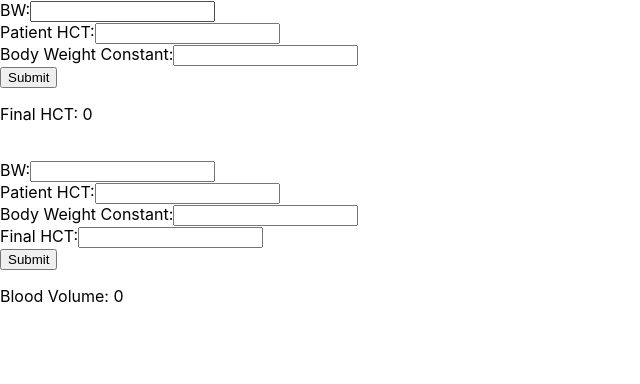
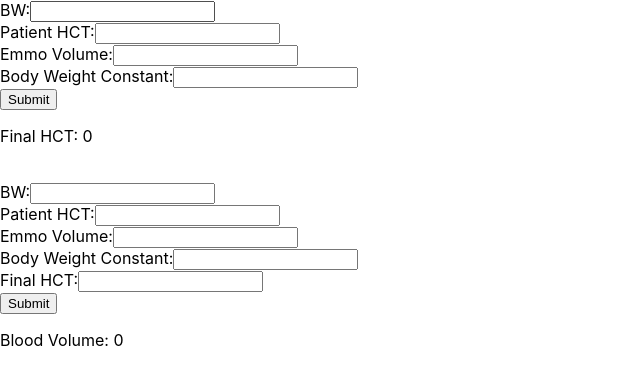
Before and after one commit to esotericelf/finalHCT, a React (Create React App) app: page / in a window 1280 px wide. Shown: the top 384 px of the page, without its empty margins (0-640 px from the left). Built offline with nearby package versions, Linux system fonts and the light colour scheme.

Commit message:
correction first

```diff
--- a/src/App.js
+++ b/src/App.js
@@ -2,10 +2,12 @@ import React, { useState } from 'react';
 
 function UserForm() {
   const [bw, setBW] = useState('');
+  const [emv, setEmv] = useState('');
   const [patientHCT, setPatientHCT] = useState('');
   const [bwCst, setbwCst] = useState('');
   const [sum, setSum] = useState(0);
   const [bwA, setBWA] = useState('');
+  const [emvA, setEmvA] = useState('');
   const [patientHCTA, setPatientHCTA] = useState('');
   const [bwCstA, setbwCstA] = useState('');
   const [finalHCTA, setfinalHCTA] = useState();
@@ -15,7 +17,7 @@ function UserForm() {
     event.preventDefault();
 
     // Calculate the sum of the three input values
-    const sumValue = (bw * bwCst * patientHCT + 300 * 0.5) / (300 + bwCst * bw);
+    const sumValue = (bw * bwCst * patientHCT + emv * 0.5) / (emv + bwCst * bw);
 
     // Update the sum state variable
     setSum(sumValue);
@@ -25,7 +27,7 @@ function UserForm() {
     event.preventDefault();
 
     // Calculate the sum of the three input values
-    const sumValueA = (bwA * bwCstA * patientHCTA - bwA * bwCstA * finalHCTA) / (finalHCTA - 0.5);
+    const sumValueA = (bwA * bwCstA + emvA) * finalHCTA - bwA * bwCstA * patientHCTA / 0.5;
 
     // Update the sum state variable
     setSumA(sumValueA);
@@ -49,6 +51,15 @@ function UserForm() {
             type="text"
             value={patientHCT}
             onChange={(event) => setPatientHCT(event.target.value)}
+          />
+        </label>
+        <br />
+        <label>
+          Emmo Volume:
+          <input
+            type="text"
+            value={emv}
+            onChange={(event) => setEmv(event.target.value)}
           />
         </label>
         <br />
@@ -85,6 +96,15 @@ function UserForm() {
         </label>
         <br />
         <label>
+          Emmo Volume:
+          <input
+            type="text"
+            value={emvA}
+            onChange={(event) => setEmvA(event.target.value)}
+          />
+        </label>
+        <br />
+        <label>
           Body Weight Constant:
           <input
             type="text"
```
